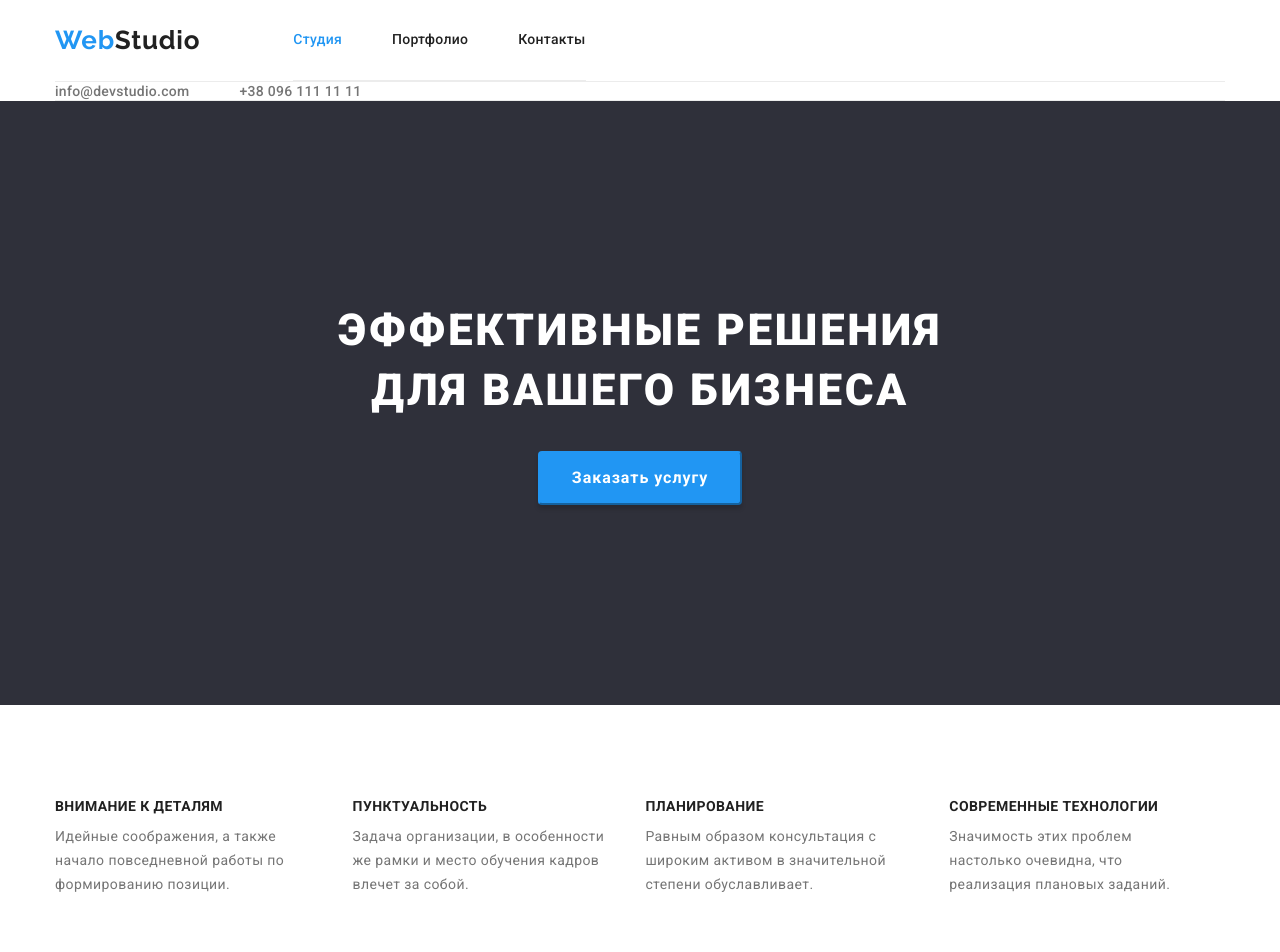
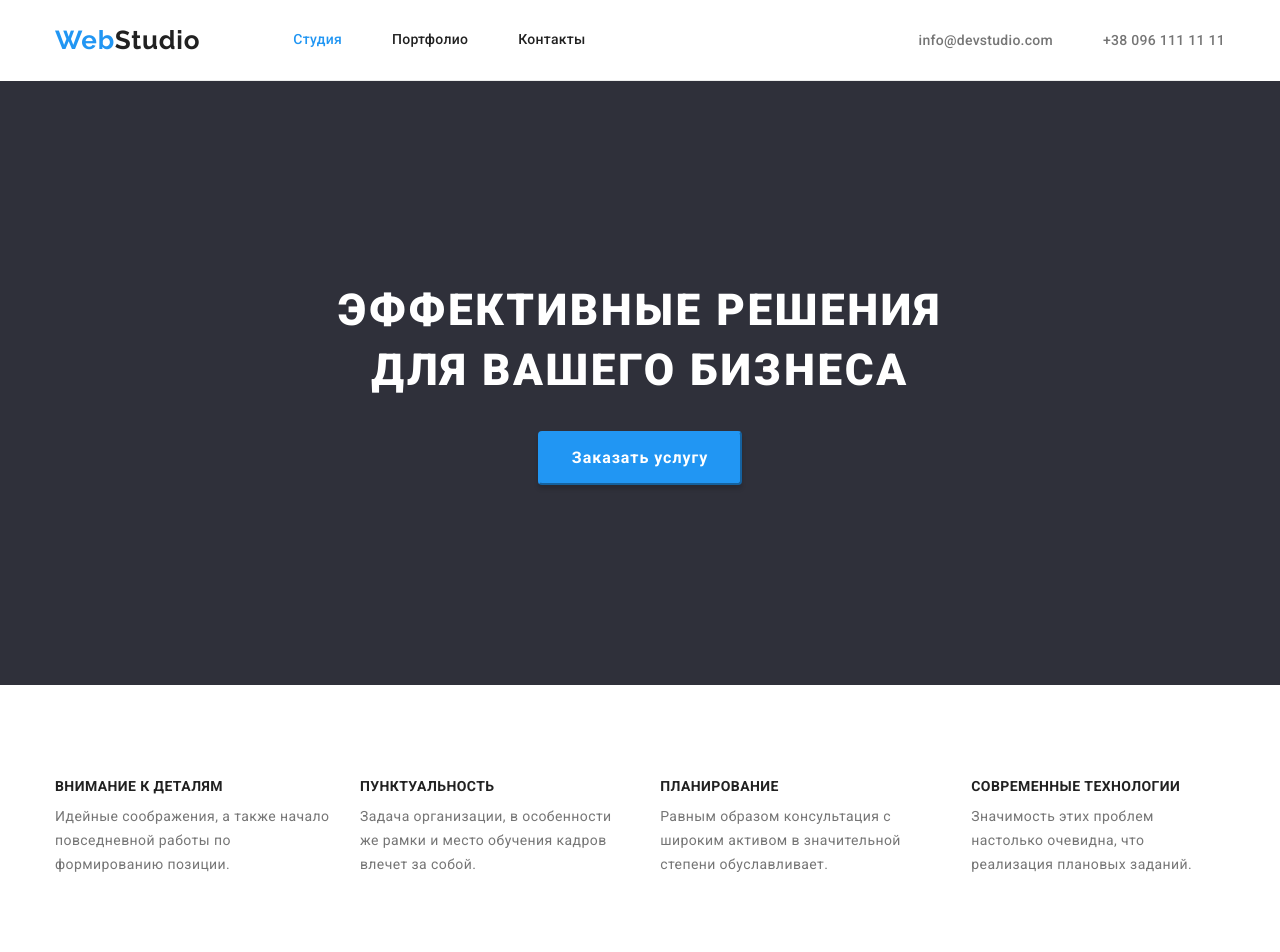
Before and after one commit to marynamozharivska/hw-3, a plain HTML site: page index.html in a window 1280 px wide. Shown: the top 952 px of the page. Drawn offline with nearby package versions, Linux system fonts and the light colour scheme.

Commit message:
checked-hw-3

```diff
--- a/css/styles.css
+++ b/css/styles.css
@@ -3,6 +3,7 @@
     --title-text-color:#212121;
     --white-color: #FFFFFF;
     --accent-color:#2196F3;
+    --primary-background-color: #FFFFFF;
     --secondary-background-color: #F5F4FA;
 }
 
@@ -12,10 +13,10 @@ html{
 
 body{
     color:var(--primary-text-color);
-    background-color: #FFFFFF;
+    background-color:var(--primary-background-color);
     font-family: Roboto, sans-serif;
+}
 
-}
 .list{
     list-style: none;
     margin-top: 0;
@@ -32,16 +33,20 @@ body{
 }
 h1, h2, h3, p, ul{
     margin: 0;
+    padding:0;
 }
 
 /* header */
+.header .container{
+    border-bottom: 1px solid #ECECEC;
+}
 
+.header .container,
 .main-nav,
 .contact-nav,
 .site-nav{
     display:flex;
     align-items: center;
-    border-bottom: 1px solid #ECECEC;
 }
 
 .logo {
@@ -56,7 +61,6 @@ h1, h2, h3, p, ul{
 .accent{
     color:var(--accent-color);
 }
-
 
  /* cтілізація site-nav */
 .site-nav {
@@ -125,7 +129,6 @@ h1, h2, h3, p, ul{
     margin-top: 0px;
     margin-bottom: 30px;
 
-
     color:var(--white-color);
     font-weight: 900;
     font-size: 44px;
@@ -173,12 +176,12 @@ h1, h2, h3, p, ul{
     padding: 0;
     clip: rect(0 0 0 0);
     overflow: hidden;
-  }
+}
 .feature-list{
     display: flex;
 }
 
-.item .featre-descripton:not(:last-child){
+.feature-item:not(:last-child){
     margin-right: 30px;
 }
 
@@ -195,8 +198,6 @@ h1, h2, h3, p, ul{
 }
 
 .feature-list .feature-text{
-    margin-right: 30px;
-
     color:var(--primary-text-color);
     font-size: 14px;
     line-height: 1.71;
@@ -370,7 +371,7 @@ h1, h2, h3, p, ul{
     font-size: 14px;
     line-height: 1.71;
     letter-spacing: 0.03em;
-    }
+}
 .address-mail, .address-tel{
     text-decoration:none;
     color: rgba(255, 255, 255, 0.6);
--- a/index.html
+++ b/index.html
@@ -14,10 +14,10 @@
 <body>
      <!-- header-->
 
-    <header>
+    <header class="header">
         <div class="container">
-        <nav class="main-nav">
             <a href="" lang="en" class="logo"><span class="accent">Web</span>Studio </a>
+            <nav class="main-nav">
             <ul class="site-nav list">
                 <li class="item"><a class="site-nav-link current" href="">Студия</a></li>
                 <li class="item"><a class="site-nav-link" href="./portfolio.html">Портфолио</a></li>
@@ -40,35 +40,26 @@
         </div>
     </section>
 
-
         <!--Заголовок для ассистивных технологий-->
         <section class="section">
             <div class="container">
         <h2 class="visually-hidden">Преимущество студии </h2>
             <ul class="feature-list list">
-                <li class="item">
-                    <div class="featre-descripton">
+                <li class="feature-item item">
                         <h3 class="feature-title">Внимание к деталям</h3>
                         <p class="feature-text">Идейные соображения, а также начало повседневной работы по формированию позиции.</p>
-                    </div>
                    </li>
-                <li class="item">
-                    <div class="featre-descripton">
+                <li class="feature-item item">
                     <h3 class="feature-title">Пунктуальность</h3>
                     <p class="feature-text">Задача организации, в особенности же рамки и место обучения кадров влечет за собой.</p>
-                </div>
                 </li>
-                <li class="item">
-                    <div class="featre-descripton">
+                <li class="feature-item item">
                     <h3 class="feature-title">Планирование</h3>
                     <p class="feature-text">Равным образом консультация с широким активом в значительной степени обуславливает.</p>
-                </div>
                 </li>
-                <li class="item">
-                    <div class="featre-descripton">
+                <li class="feature-item item">
                     <h3 class="feature-title">Современные технологии</h3>
                     <p class="feature-text">Значимость этих проблем настолько очевидна, что реализация плановых заданий.</p>
-                </div>
                 </li>
             </ul>
             </div>
```
Also changed, not shown: portfolio.html (+5 -4 lines).
